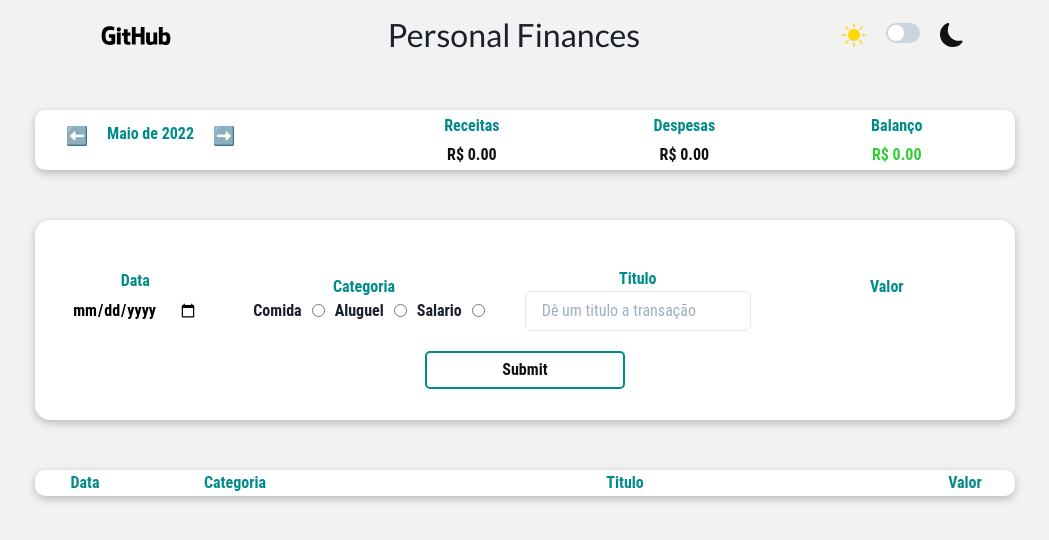
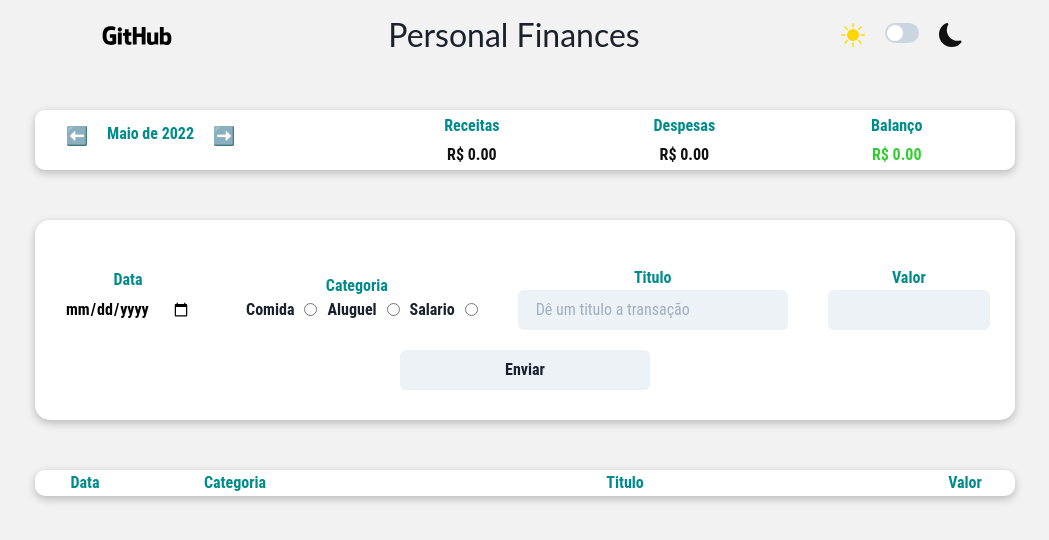
Before and after one commit to santosfk/personal-finances, a React (Vite) app: page / in a window 1280 px wide. Shown: the top 540 px of the page, without its empty margins (115-1164 px from the left). Built offline with nearby package versions, Linux system fonts and the light colour scheme.

Commit message:
feat/ changing normal inputs to chakra inputs

```diff
--- a/src/App.tsx
+++ b/src/App.tsx
@@ -6,7 +6,9 @@ import { ChakraProvider } from "@chakra-ui/react";
 export default function App() {
   return (
     <ChakraProvider>
-      <AllRoutes />
+      <style.Container>
+        <AllRoutes />
+      </style.Container>
     </ChakraProvider>
   );
 }
--- a/src/app.styles.ts
+++ b/src/app.styles.ts
@@ -1 +1,6 @@
 import styled from "styled-components";
+
+export const Container = styled.div`
+  width: 100%;
+  height: 100%;
+`;
--- a/src/components/AddArea/index.tsx
+++ b/src/components/AddArea/index.tsx
@@ -2,7 +2,13 @@ import React, { useState } from "react";
 import { Item } from "../../types/Item";
 import * as style from "./style";
 import { useForm } from "react-hook-form";
-import { Input, InputGroup, InputLeftAddon, Radio } from "@chakra-ui/react";
+import {
+  Input,
+  Button,
+  InputGroup,
+  InputLeftAddon,
+  Radio,
+} from "@chakra-ui/react";
 
 type Props = {
   handleAddList: (item: Item) => void;
@@ -53,8 +59,9 @@ export default function AddArea({ handleAddList }: Props) {
             <label>
               Titulo
               <Input
+                style={{ width: "270px" }}
                 type="text"
-                variant="outline"
+                variant="filled"
                 placeholder="Dê um titulo a transação"
                 {...register("title")}
               ></Input>
@@ -63,12 +70,18 @@ export default function AddArea({ handleAddList }: Props) {
           <style.ValueContent>
             <label>
               Valor
-              <input type="number" {...register("value")}></input>
+              <Input
+                type="number"
+                variant="filled"
+                {...register("value")}
+              ></Input>
             </label>
           </style.ValueContent>
         </style.ReceiveAlldata>
         <style.Submit>
-          <input type="submit" />
+          <Button style={{ width: "250px" }} type="submit">
+            Enviar
+          </Button>
         </style.Submit>
       </style.FormContent>
     </style.Container>
```
